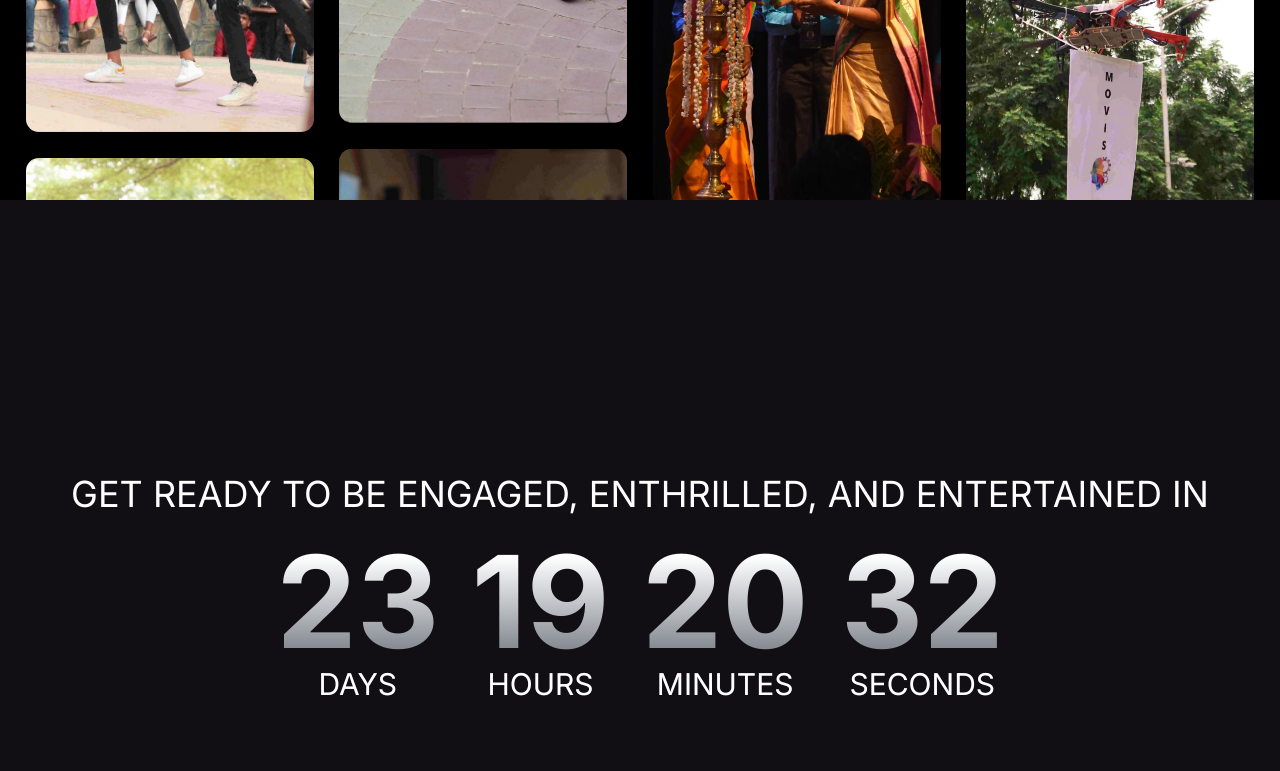
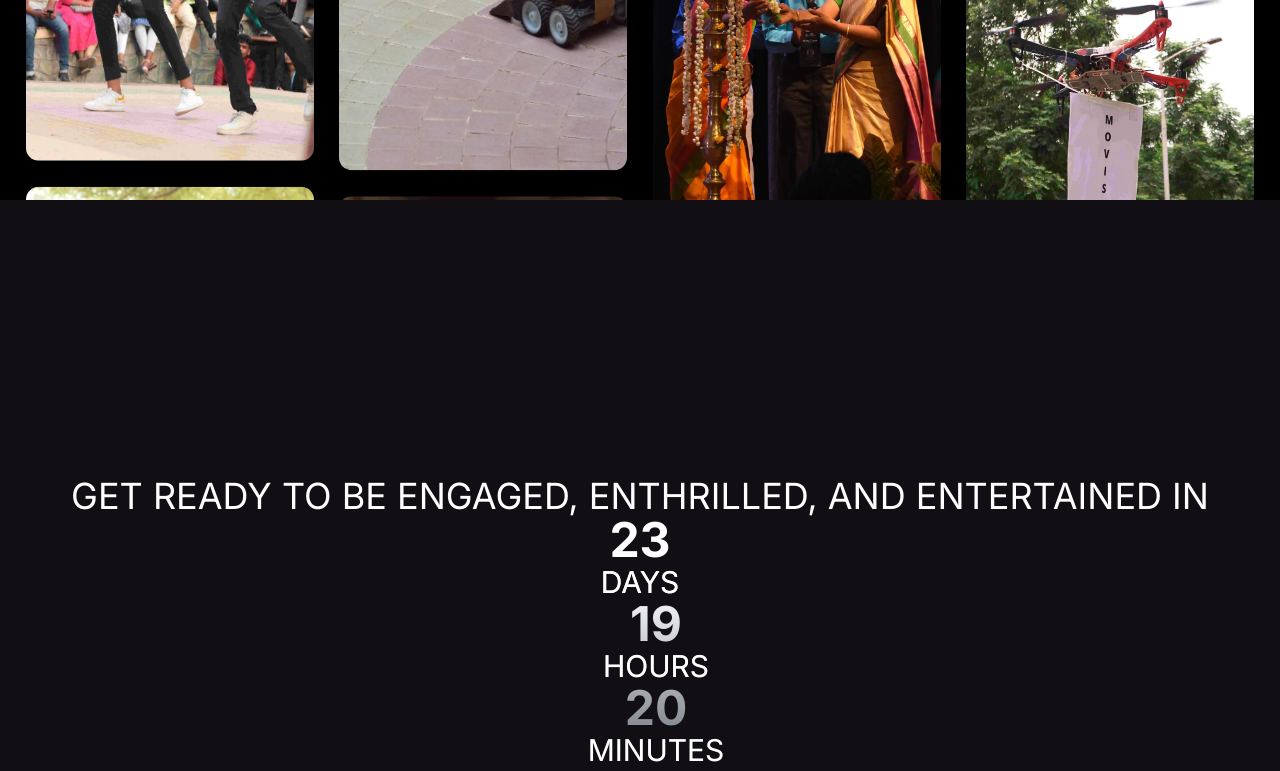
Before and after one commit to EmmanuelAllanMJ/technovit23, a Next.js app: page / in a window 1280 px wide. Shown: the part 2000-2771 px from the top of the page. Built offline with nearby package versions, Linux system fonts and the light colour scheme.

Commit message:
Addition of responsiveness to coutndown
Signed-off-by: Abhijith Ganesh <git.watch.abhijith@outlook.com>

```diff
--- a/src/app/page.tsx
+++ b/src/app/page.tsx
@@ -14,7 +14,7 @@ export default function Home() {
     <main className="bg-[#110F13]">
       <Hero />
       <Gallery />
-      <section className="sm:min-h-screen md:min-h-screen lg:min-h-screen flex flex-col justify-center items-center">
+      <section className="min-h-screen pt-16">
         <Countdown />
         <Schools />
       </section>
--- a/src/components/Countdown.tsx
+++ b/src/components/Countdown.tsx
@@ -34,7 +34,7 @@ const Countdown = () => {
   }
 
   return (
-    <div className="flex flex-col justify-center items-center h-[60vh] md:h-screen sm:h-screen ">
+    <div className="flex flex-col justify-center items-center md:h-screen sm:h-screen">
       <h1 className="text-4xl font-regular text-center text-white uppercase">
         Get ready to be Engaged, Enthrilled, and Entertained in
       </h1>
@@ -42,11 +42,11 @@ const Countdown = () => {
         initial={{ scale: 0 }}
         animate={{ scale: 1 }}
         transition={{ duration: 0.5 }}
-        className="p-6 rounded-lg flex flex-col items-center space-y-4 bg-gradient-to-b from-white from-20% to-gray-800 text-transparent bg-clip-text"
+        className="px-6 rounded-lg flex flex-col items-center space-y-4 bg-gradient-to-b from-white from-20% to-gray-800 text-transparent bg-clip-text"
       >
-        <div className="flex lg:flex-row md:flex-col space-x-8">
+        <div className="flex md:flex-col sm:flex-col lg:space-x-8">
           <div className="flex flex-col items-center">
-            <span className="text-9xl font-bold">
+            <span className="text-9xl md:text-5xl sm:text-4xl font-bold">
               {remainingTime.days >= 10
                 ? remainingTime.days
                 : "0" + remainingTime.days.toString()}
@@ -56,7 +56,7 @@ const Countdown = () => {
             </span>
           </div>
           <div className="flex flex-col items-center">
-            <span className="text-9xl font-bold">
+            <span className="text-9xl md:text-5xl sm:text-4xl font-bold">
               {remainingTime.hours >= 10
                 ? remainingTime.hours
                 : "0" + remainingTime.hours.toString()}
@@ -66,7 +66,7 @@ const Countdown = () => {
             </span>
           </div>
           <div className="flex flex-col items-center">
-            <span className="text-9xl font-bold">
+            <span className="text-9xl md:text-5xl sm:text-4xl font-bold">
               {remainingTime.minutes >= 10
                 ? remainingTime.minutes
                 : "0" + remainingTime.minutes.toString()}
@@ -76,7 +76,7 @@ const Countdown = () => {
             </span>
           </div>
           <div className="flex flex-col items-center">
-            <span className="text-9xl font-bold">
+            <span className="text-9xl md:text-5xl sm:text-4xl font-bold">
               {remainingTime.seconds >= 10
                 ? remainingTime.seconds
                 : "0" + remainingTime.seconds.toString()}
--- a/src/components/schools.tsx
+++ b/src/components/schools.tsx
@@ -29,7 +29,7 @@ let ImageComponent = (props: ImageProps): ReactNode => {
 
 let Schools = (): JSX.Element => {
   return (
-    <section>
+    <section className="py-32">
       <section className="lg:px-32 sm:px-8 md:px-16 text-6xl font-monty bg-clip-text text-transparent bg-gradient-to-t from-stone-600 to-white uppercase">
         Schools
       </section>
```
